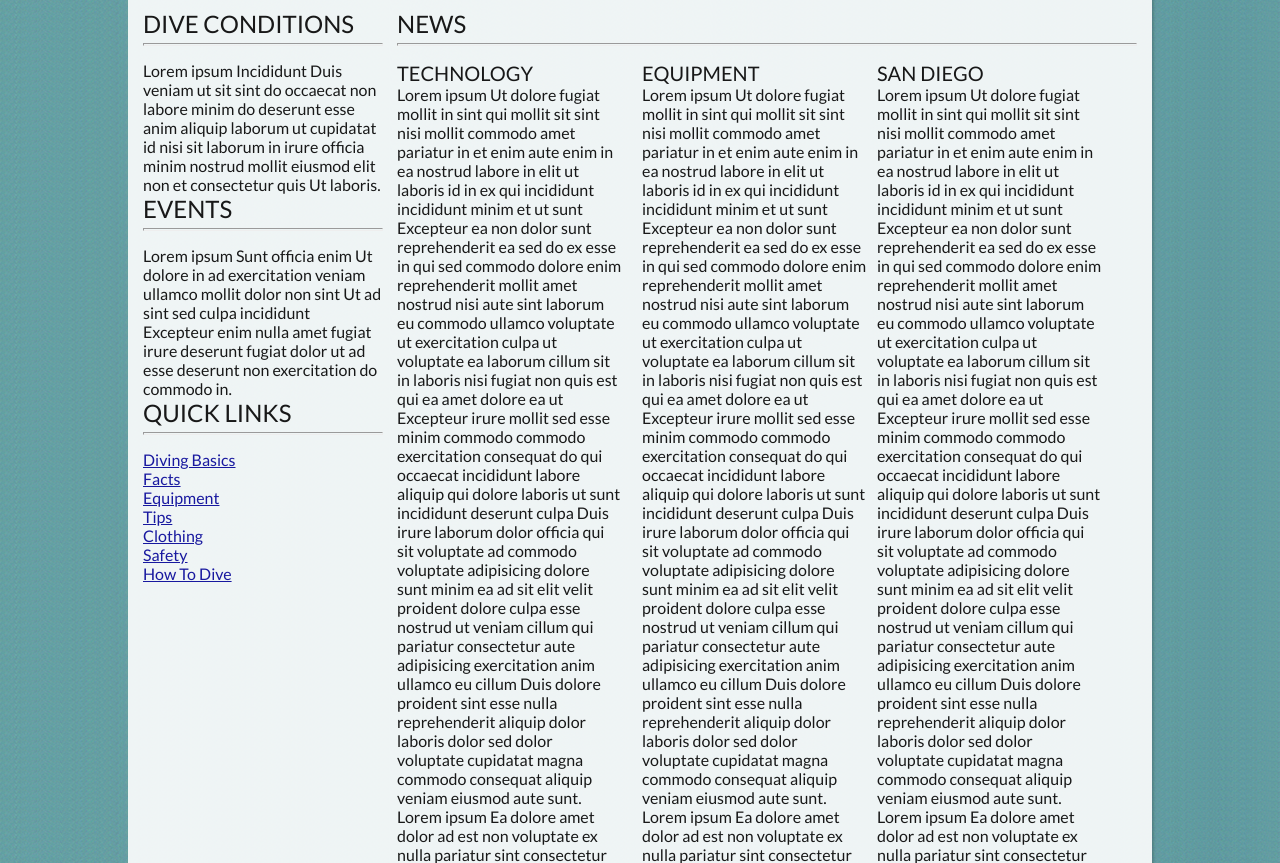
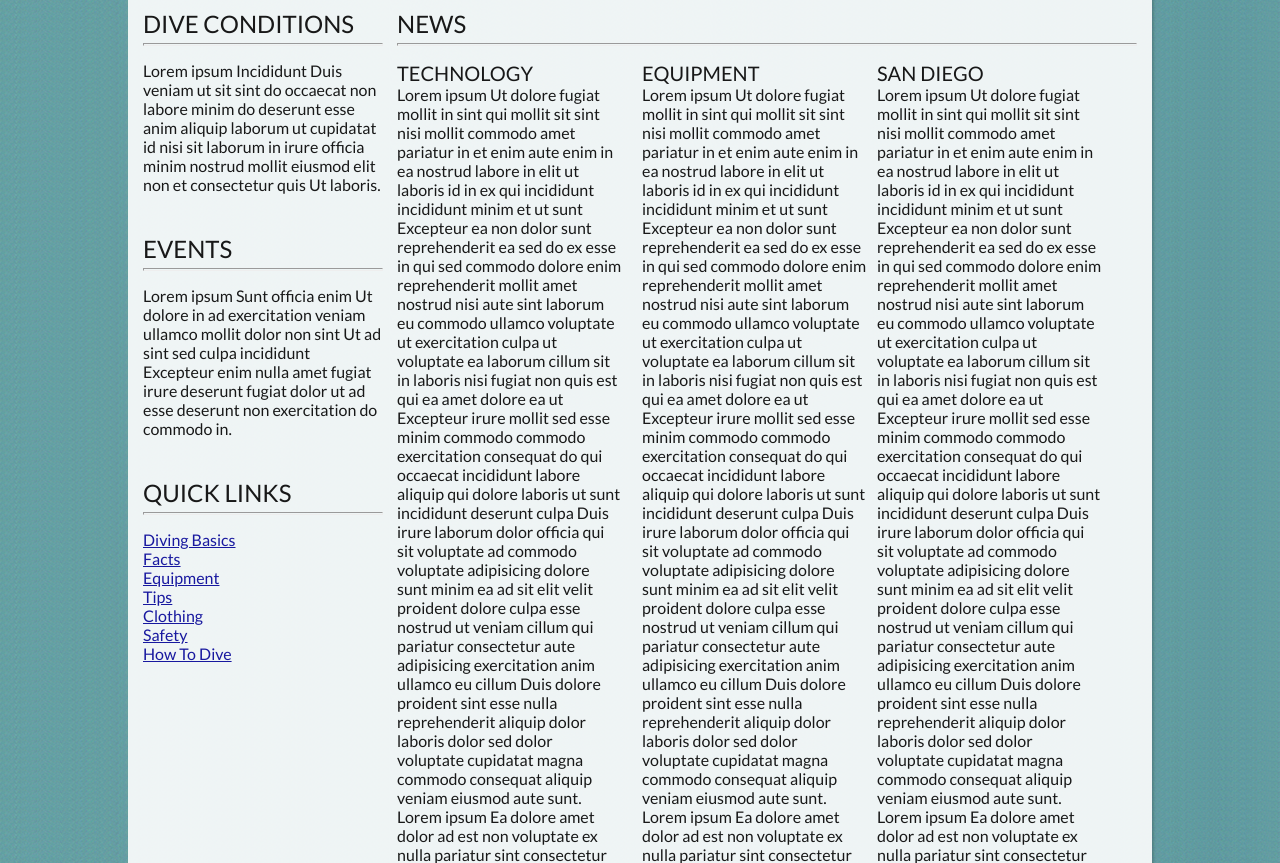
Before and after one commit to niklasrogers/187A, a plain HTML site: page index.html in a window 1280 px wide. Shown: the part 583-1446 px from the top of the page. Drawn offline with Linux system fonts and the light colour scheme.

Commit message:
031114 0100PM

```diff
--- a/css/stylesheet_b.css
+++ b/css/stylesheet_b.css
@@ -527,6 +527,7 @@ body{
 
                    #row2column1 section{
                         /*background:rgba(30,120,20,.9);*/
+                        margin:0 0 40px 0;
                    }
 
                /*#row2column2*/
```
